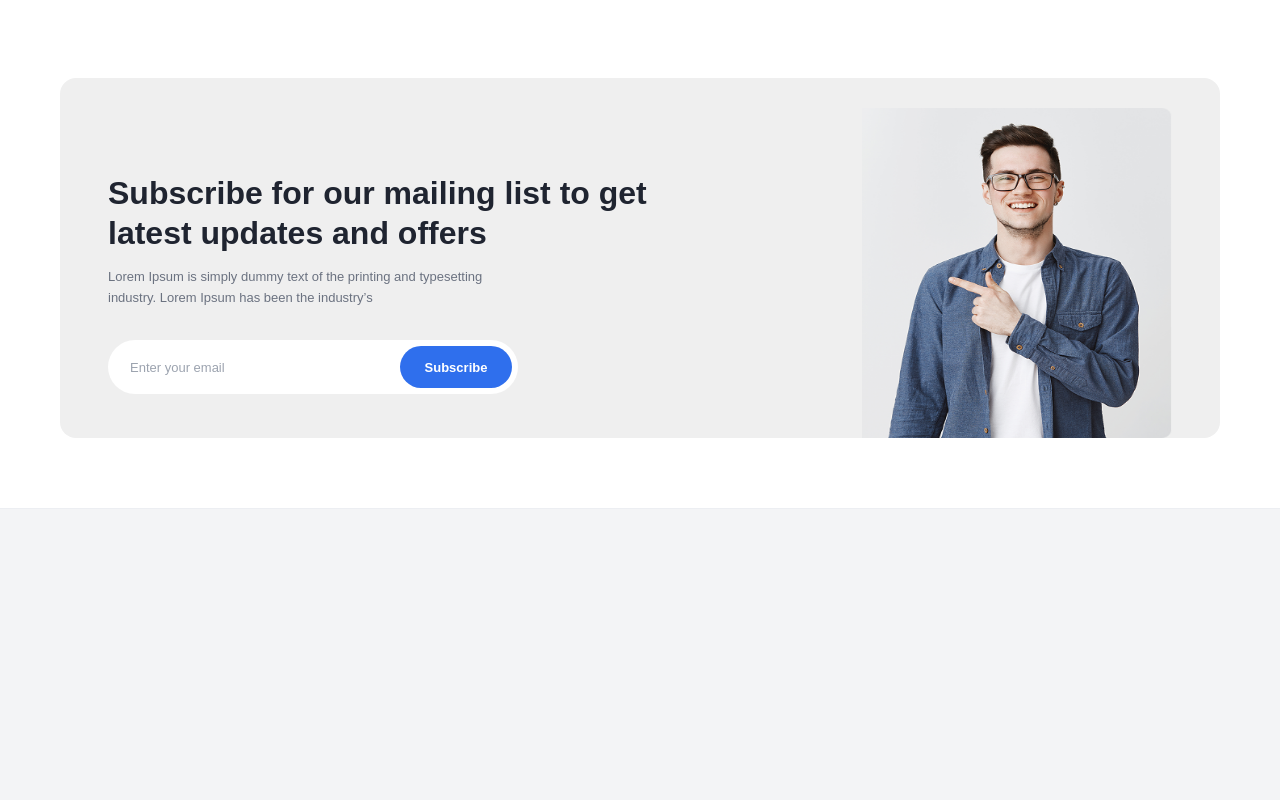
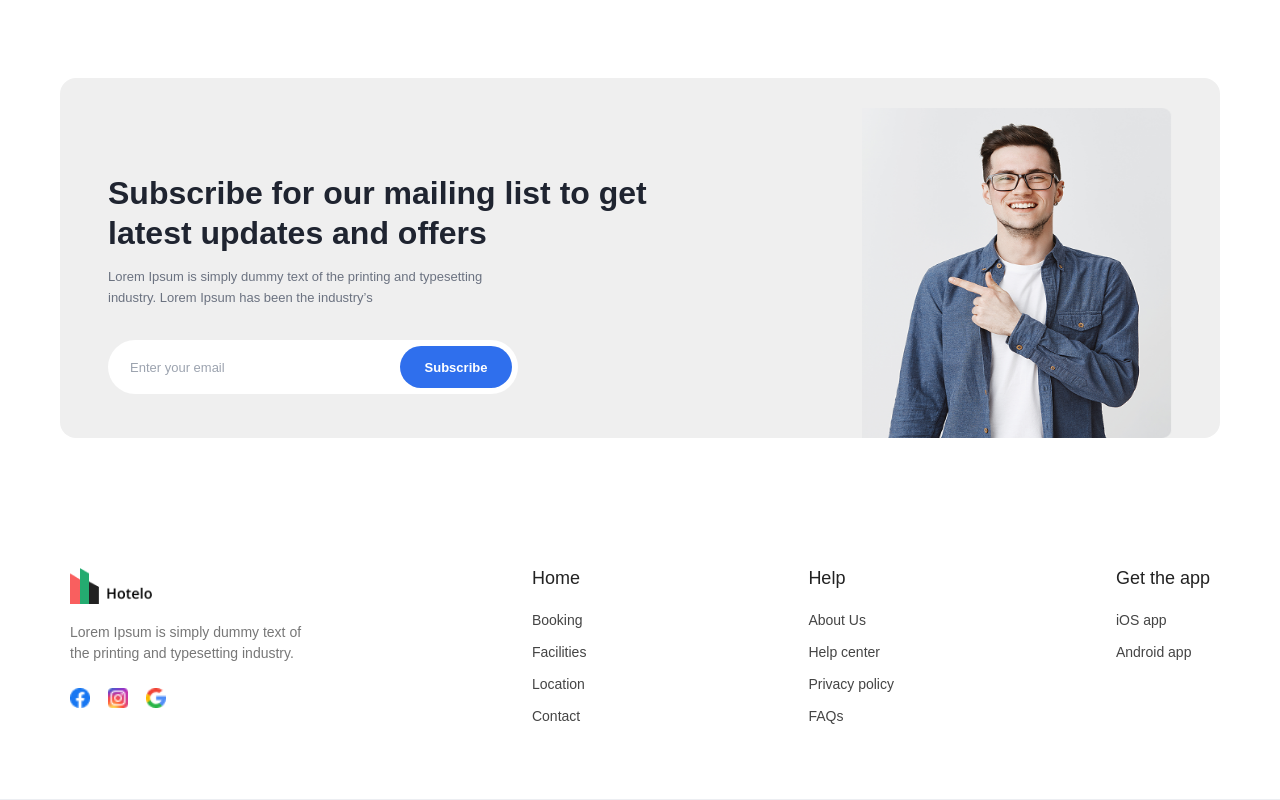
Before and after one commit to ismomir/akobir-2, a plain HTML site: page index.html in a window 1280 px wide. Shown: the part 3270-4070 px from the top of the page. Before the commit the page ends 3779 px from the top, so only its background shows below. Drawn offline with Linux system fonts and the light colour scheme.

Commit message:
8 div dobavlena

```diff
--- a/index.html
+++ b/index.html
@@ -323,6 +323,53 @@
             </div>
         </div>
     </div>
+    <!-- ++++++++++++++++++++++++++++++++ -->
+     <footer class="footer">
+    <div class="footer-container">
+
+      <div class="footer-col footer-about">
+        <img src="logot.png" alt="Hotelo logo" class="footer-logo">
+        <p class="footer-text">
+          Lorem Ipsum is simply dummy text of the printing and typesetting industry.
+        </p>
+        <div class="social-links">
+          <a href="#"><img src="faceb.png" alt="Facebook"></a>
+          <a href="#"><img src="inst.png" alt="Instagram"></a>
+          <a href="#"><img src="goo.png" alt="Google"></a>
+        </div>
+      </div>
+
+      <div class="footer-col">
+        <h3>Home</h3>
+        <ul>
+          <li><a href="#">Booking</a></li>
+          <li><a href="#">Facilities</a></li>
+          <li><a href="#">Location</a></li>
+          <li><a href="#">Contact</a></li>
+        </ul>
+      </div>
+
+      <div class="footer-col">
+        <h3>Help</h3>
+        <ul>
+          <li><a href="#">About Us</a></li>
+          <li><a href="#">Help center</a></li>
+          <li><a href="#">Privacy policy</a></li>
+          <li><a href="#">FAQs</a></li>
+        </ul>
+      </div>
+
+      <div class="footer-col">
+        <h3>Get the app</h3>
+        <ul>
+          <li><a href="#">iOS app</a></li>
+          <li><a href="#">Android app</a></li>
+        </ul>
+      </div>
+
+    </div>
+  </footer>
+
 
 </body>
 </html>
--- a/style.css
+++ b/style.css
@@ -691,3 +691,69 @@ body {
     height: 330px;
     display: block;
 }
+/* ++++++++++++++++++ */
+
+/* подвал */
+.footer {
+  padding: 60px 20px;
+  background-color: #ffffff;
+}
+
+.footer-container {
+  max-width: 1140px;
+  margin: 0 auto;
+  display: flex;
+  justify-content: space-between;
+  gap: 40px;
+}
+
+.footer-about {
+  max-width: 240px;
+}
+
+.footer-logo {
+  height: 36px;
+  width: auto;
+  display: block;
+  margin-bottom: 18px;
+}
+
+.footer-text {
+  font-size: 14px;
+  line-height: 1.5;
+  color: #777777;
+  margin-bottom: 24px;
+}
+
+.social-links {
+  display: flex;
+  align-items: center;
+  gap: 18px;
+}
+
+.social-links img {
+  width: 20px;
+  height: 20px;
+  display: block;
+}
+
+.footer-col h3 {
+  font-size: 18px;
+  font-weight: normal;
+  color: #222222;
+  margin-bottom: 22px;
+}
+
+.footer-col ul {
+  list-style: none;
+}
+
+.footer-col li {
+  margin-bottom: 14px;
+}
+
+.footer-col a {
+  text-decoration: none;
+  font-size: 14px;
+  color: #444444;
+}
```
Also changed, not shown: 1 other file.
